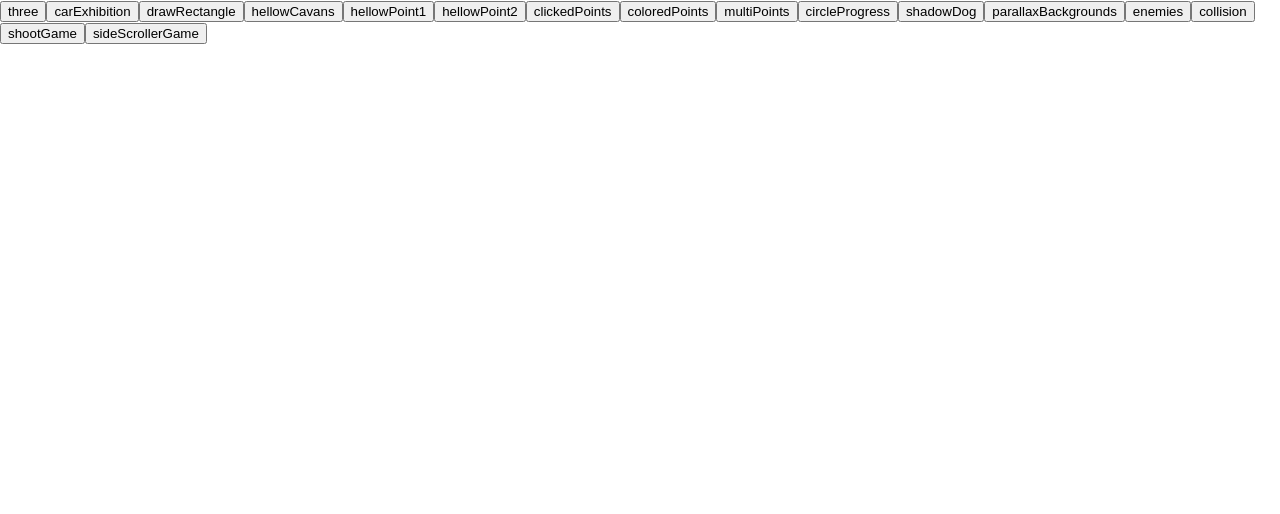
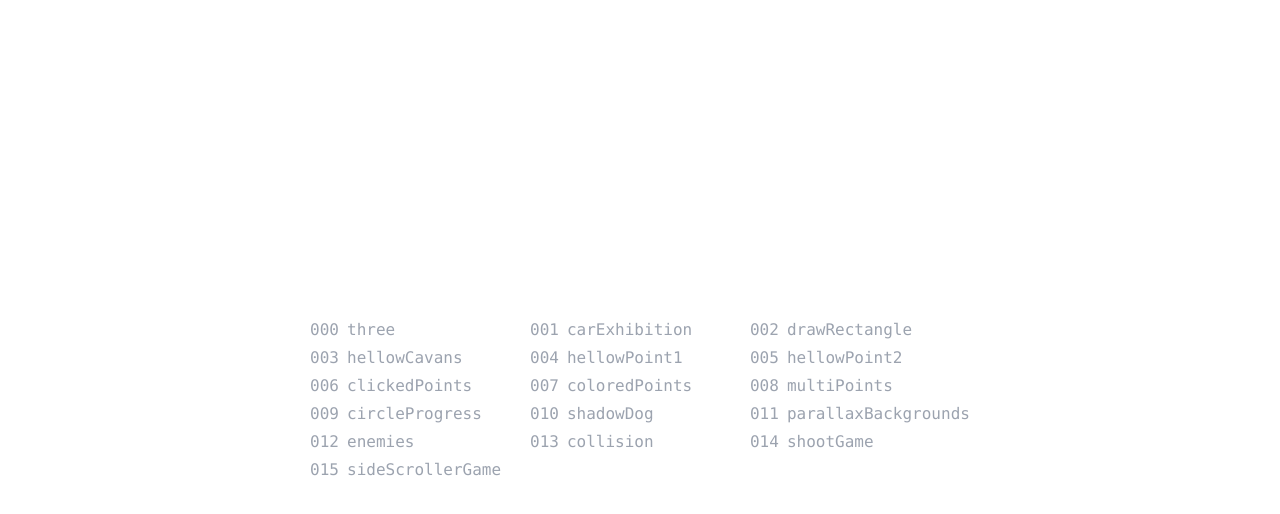
Before and after one commit to wine-fall/my-ThreeJs, a React app: page /home in a window 1280 px wide. Shown: the top 514 px of the page. Built offline with nearby package versions, Linux system fonts and the light colour scheme.

Commit message:
feat: 更新整体样式，更新 react-router-dom 到v6

```diff
--- a/package.json
+++ b/package.json
@@ -51,8 +51,8 @@
     "react-dev-utils": "12.0.0-next.37+25f516f8",
     "react-dom": "^17.0.2",
     "react-refresh": "^0.10.0",
-    "react-router": "^5.2.1",
-    "react-router-dom": "^5.3.0",
+    "react-router": "^6.20.0",
+    "react-router-dom": "^6.20.0",
     "resolve": "1.20.0",
     "resolve-url-loader": "^4.0.0",
     "semver": "7.3.5",
--- /dev/null
+++ b/src/App.module.less
@@ -0,0 +1,12 @@
+.Dashboard {
+    .backBtn {
+        &:hover {
+            color: rgba(156, 163, 175, 1);;
+        }
+        position: absolute;
+        z-index: 9;
+        cursor: pointer;
+        top: 10px;
+        left: 10px;
+    }
+}
--- a/src/App.tsx
+++ b/src/App.tsx
@@ -1,24 +1,49 @@
-import React, {Suspense} from 'react';
-import {BrowserRouter, Switch, Route, Redirect} from 'react-router-dom';
-import {routerConfig, CustomizeRouteProps} from './router';
+import React, {Suspense, lazy} from 'react';
+import {BrowserRouter, Navigate, Outlet, Route, Routes, useNavigate} from 'react-router-dom';
+import {routerConfig, CustomizeRouteProps, HomeRoute} from './router';
+import styles from './App.module.less';
+
+const Dashboard: React.FC = () => {
+    const navigate = useNavigate();
+    return (
+        <div className={styles.Dashboard}>
+            <div className={styles.backBtn} onClick={() => {
+                navigate(-1);
+            }}>go back</div>
+            <Outlet />
+        </div>
+    );
+};
 
 function App() {
     return (
         <Suspense fallback={null}>
             <BrowserRouter>
-                <Switch>
-                    <Redirect exact={true} from="/"
-                        to='/home' />
+                <Routes>
+                    <Route
+                        path='/'
+                        element={<Navigate to="/home" replace/>}
+                    />
+                    <Route
+                        {...HomeRoute}
+                        element={React.createElement(HomeRoute.component)}
+                    />
+                    <Route path="/" element={<Dashboard />}>
                         {
                             routerConfig.map(
-                            (item: CustomizeRouteProps) => {
+                                (router: CustomizeRouteProps) => {
                                     return (
-                                    <Route {...item} key={item.key}></Route>
+                                        <Route
+                                            {...router}
+                                            element={React.createElement(router.component)}
+                                            key={router.key}
+                                        ></Route>
                                     );
                                 }
                             )
                         }
-                </Switch>
+                    </Route>
+                </Routes>
             </BrowserRouter>
         </Suspense>
     );
--- a/src/router/index.ts
+++ b/src/router/index.ts
@@ -1,7 +1,7 @@
 import {lazy} from 'react';
 import {RouteProps} from 'react-router';
 
-export interface CustomizeRouteProps extends RouteProps {
+export type CustomizeRouteProps = RouteProps & {
     key: string;
     path: string;
     component: React.FC;
@@ -9,11 +9,6 @@ export interface CustomizeRouteProps extends RouteProps {
 }
 
 export const routerConfig: CustomizeRouteProps[] = [
-    {
-        key: 'home',
-        path: '/home',
-        component: lazy(() => import('../views/Home'))
-    },
     {
         key: 'three',
         path: '/three',
@@ -95,3 +90,9 @@ export const routerConfig: CustomizeRouteProps[] = [
         component: lazy(() => import('../views/Canvas/SideScrollerGame'))
     }
 ];
+
+export const HomeRoute: CustomizeRouteProps = {
+    key: 'home',
+    path: '/home',
+    component: lazy(() => import('../views/Home'))
+};
--- a/src/views/Canvas/ShadowDog/index.tsx
+++ b/src/views/Canvas/ShadowDog/index.tsx
@@ -7,11 +7,12 @@ import {ShadowActionType} from '@/common/Interface';
 const ShadowDog: React.FC = () => {
     const [shadowDog, setShadowDog] = useState<ShadowDogClass | null>(null);
     const canvasRef = useRef<HTMLCanvasElement>(null);
+    const animationRef = useRef<{id: number | null}>({id: null});
     const animation = (ctx: CanvasRenderingContext2D, shadowDog: ShadowDogClass) => {
         ctx.clearRect(0, 0, canvasRef.current!.width, canvasRef.current!.height);
         shadowDog.update();
         shadowDog.draw();
-        requestAnimationFrame(() => animation(ctx, shadowDog));
+        animationRef.current.id = requestAnimationFrame(() => animation(ctx, shadowDog));
     };
 
     const handleSelcetChange = (shadowDog: ShadowDogClass): ChangeEventHandler<HTMLSelectElement> => (e) => {
@@ -32,6 +33,11 @@ const ShadowDog: React.FC = () => {
         const shadowDog = new ShadowDogClass(canvas, ctx, shadowDogOptions);
         setShadowDog(shadowDog);
         animation(ctx, shadowDog);
+        return () => {
+            if (typeof animationRef.current.id === 'number') {
+                cancelAnimationFrame(animationRef.current.id);
+            }
+        };
     }, []);
 
     return (
--- /dev/null
+++ b/src/views/Home/index.module.less
@@ -0,0 +1,27 @@
+.topContainer {
+    display: flex;
+    height: 100vh;
+    align-items: center;
+    justify-content: center;
+    .linkContainer {
+        display: grid;
+        grid-template-columns: repeat(3, minmax(0, 1fr));
+        grid-row-gap: 4px;
+        .linkWrapper {
+            font-family: Fira Code,Menlo,Monaco,Consolas,Liberation Mono,Courier New,monospace;
+            cursor: pointer;
+            .linkNo {
+                font-size: 16px;
+                font-weight: 300;
+                color: rgba(156, 163, 175, 1);
+                margin-right: 8px;
+            }
+            .linkName {
+                font-size: 16px;
+                font-weight: 400;
+                line-height: 24px;
+                color: rgba(156, 163, 175, 1);
+            }
+        }
+    }
+}
--- a/src/views/Home/index.tsx
+++ b/src/views/Home/index.tsx
@@ -1,22 +1,51 @@
 import React from 'react';
 import {routerConfig, CustomizeRouteProps} from '@/router';
-import {useHistory} from 'react-router';
+import {useNavigate, NavigateFunction} from 'react-router';
+import styles from './index.module.less';
 
-const Home: React.FC = () => {
-
-    const history = useHistory();
+const HomeBtn: React.FC<{
+    idx: number,
+    router: CustomizeRouteProps,
+    navigate: NavigateFunction
+}> = (props) => {
+    const {idx, router, navigate} = props;
 
     const handleClickBtn = (router: CustomizeRouteProps) => () => {
-        history.push(router.path);
+        navigate(router.path);
     };
 
     return (
-        <div>{routerConfig.map((router) => {
-            if (router.key === 'home') {
-                return null;
-            }
-            return <button key={router.key} onClick={handleClickBtn(router)}>{router.key}</button>;
-        })}</div>
+        <div
+            className={styles.linkWrapper}
+            onClick={handleClickBtn(router)}
+        >
+            <span className={styles.linkNo}>{idx.toString().padStart(3, '0')}</span>
+            <span className={styles.linkName}>{router.key}</span>
+        </div>
+    );
+};
+
+const Home: React.FC = () => {
+    const navigate = useNavigate();
+
+    return (
+        <div className={styles.topContainer}>
+            <div className={styles.linkContainer}>
+                {routerConfig.map((router, idx) => {
+                    if (router.key === 'home') {
+                        return null;
+                    }
+                    return (
+                        <HomeBtn
+                            key={router.key}
+                            idx={idx}
+                            router={router}
+                            navigate={navigate}
+                        />
+                    );
+                })}
+            </div>
+        </div>
     );
 };
 
```
Lines whose indentation alone changed are shown as unchanged.
